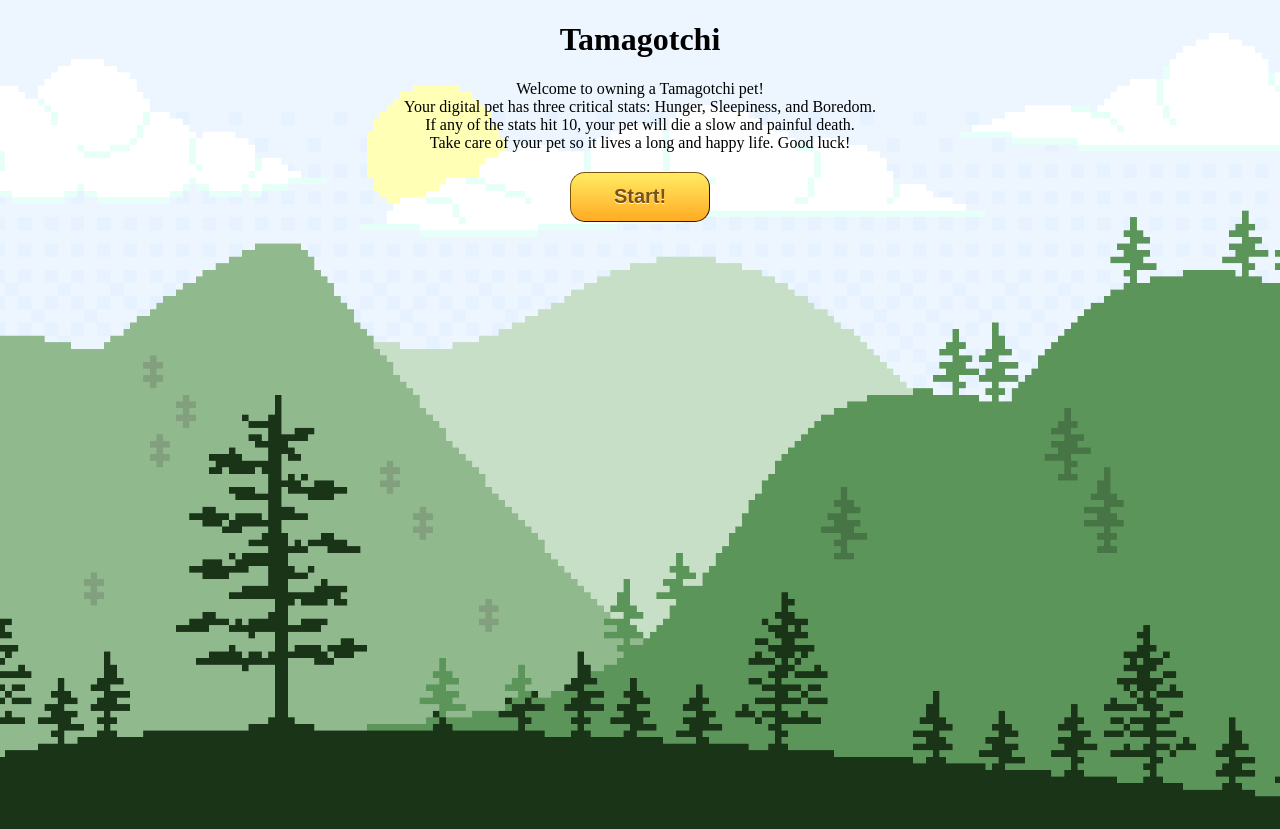
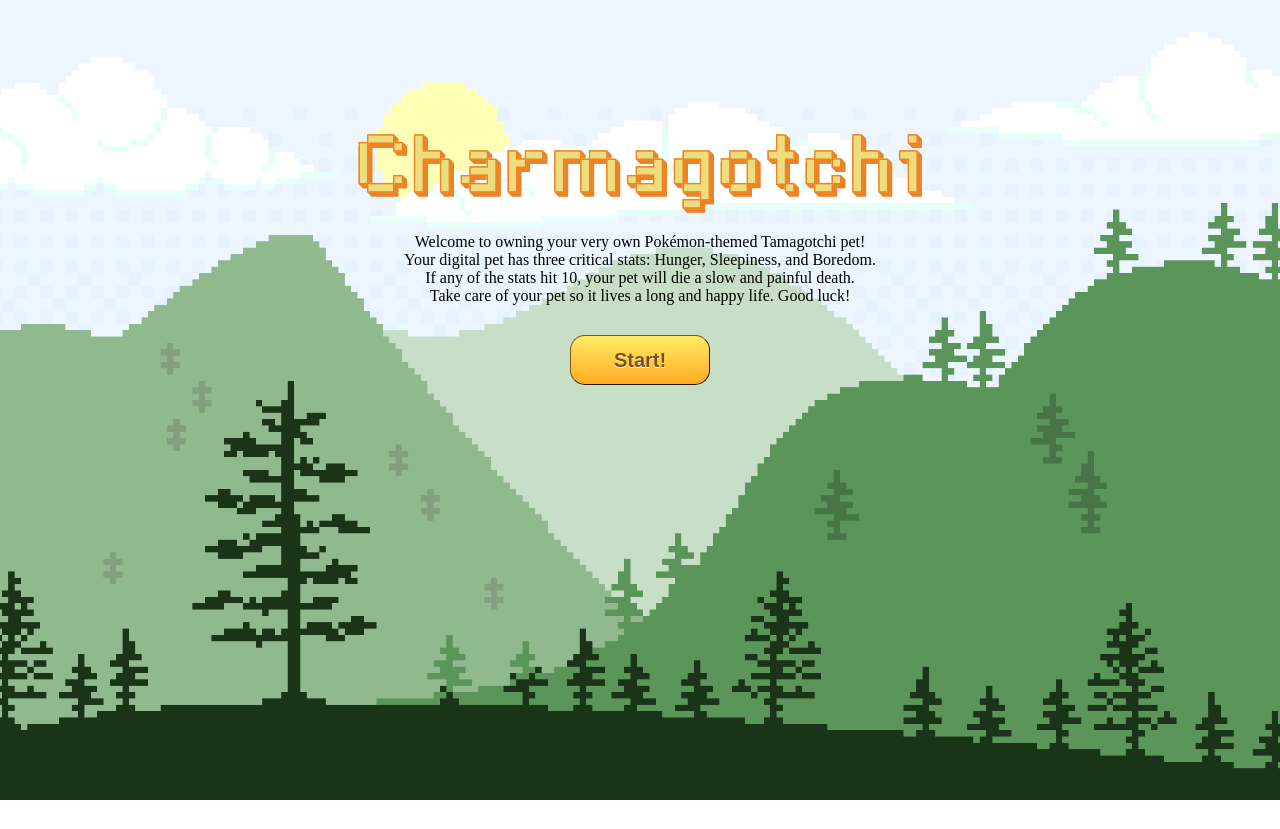
Before and after one commit to edwinyi516/charmagotchi-mini-project, a plain HTML site: page index.html in a window 1280 px wide. After the commit the page ends 800 px from the top, so only its background shows below. Drawn offline with Linux system fonts and the light colour scheme.

Commit message:
Renamed/re-themed project. Added title graphic with new name and added Charmeleon file

```diff
--- a/css/style.css
+++ b/css/style.css
@@ -1,5 +1,5 @@
 body {
-    height: 100vh;
+    height: 98vh;
     background-size: cover;
     background-position: center;
     background-repeat: no-repeat;
@@ -17,8 +17,10 @@ body {
     background-repeat: no-repeat;
 }
 
-h1 {
-    text-align: center;
+#title {
+    display: block;
+    margin: auto;
+    padding: 10% 0 20px 0;
 }
 
 .homescreen {
@@ -30,7 +32,7 @@ h1 {
 }
 
 #start {
-    margin: 20px;
+    margin: 30px;
     font-size:20px;
     font-family:Arial;
     width:140px;
--- a/index.html
+++ b/index.html
@@ -4,14 +4,14 @@
     <meta charset="UTF-8">
     <meta http-equiv="X-UA-Compatible" content="IE=edge">
     <meta name="viewport" content="width=device-width, initial-scale=1.0">
-    <title>Tamagotchi</title>
+    <title>Charmagotchi</title>
     <link rel="stylesheet" href="css/style.css">
 </head>
 <body class ="daybg">
     <div id="content">
-    <h1>Tamagotchi</h1>
+    <img src="img/charmagotchi-title.png" id="title">
     <div class="homescreen">
-        <div id="rules1">Welcome to owning a Tamagotchi pet!</div>
+        <div id="rules1">Welcome to owning your very own Pokémon-themed Tamagotchi pet!</div>
         <div id="rules2">Your digital pet has three critical stats: Hunger, Sleepiness, and Boredom.</div>
         <div id="rules3">If any of the stats hit 10, your pet will die a slow and painful death.</div>
         <div id="rules4">Take care of your pet so it lives a long and happy life. Good luck!</div>
```
Also changed, not shown: img/charmagotchi-title.png (added), img/charmeleon.gif (added).
